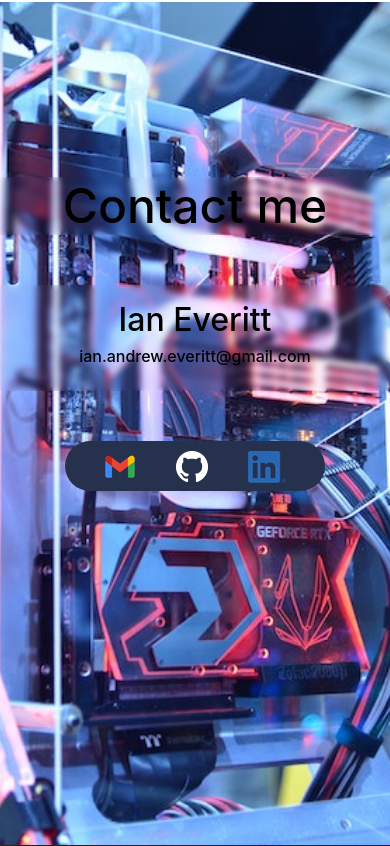
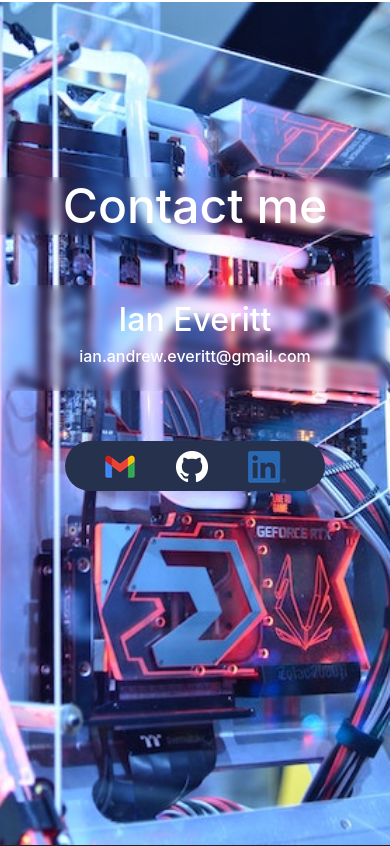
Before and after one commit to rflctvEQ/react-portfolio, a React (Create React App) app: page / in a window 390 px wide. Shown: the part 4601-5447 px from the top of the page. Built offline with nearby package versions, Linux system fonts and the light colour scheme.

Commit message:
changed text color and increase blur backdrop filter on contact section

```diff
--- a/src/components/Contact/style.css
+++ b/src/components/Contact/style.css
@@ -82,18 +82,18 @@
 
     .contact-row h1 {
         font-size: 3rem;
-        backdrop-filter: blur(3px);
-        color: black !important;
+        backdrop-filter: blur(4px);
+        color: white !important;
     }
 
     .center-name-email {
-        backdrop-filter: blur(3px);
+        backdrop-filter: blur(4px);
         padding: 1rem 0;
     }
 
     .contact-row h2 {
         font-size: 2rem;
-        color: black !important;
+        color: white !important;
     }
 
     .contact-row h3 {
@@ -101,6 +101,6 @@
     }
 
     .contact-row h3 a {
-        color: black;
+        color: white;
     }
 }
```
